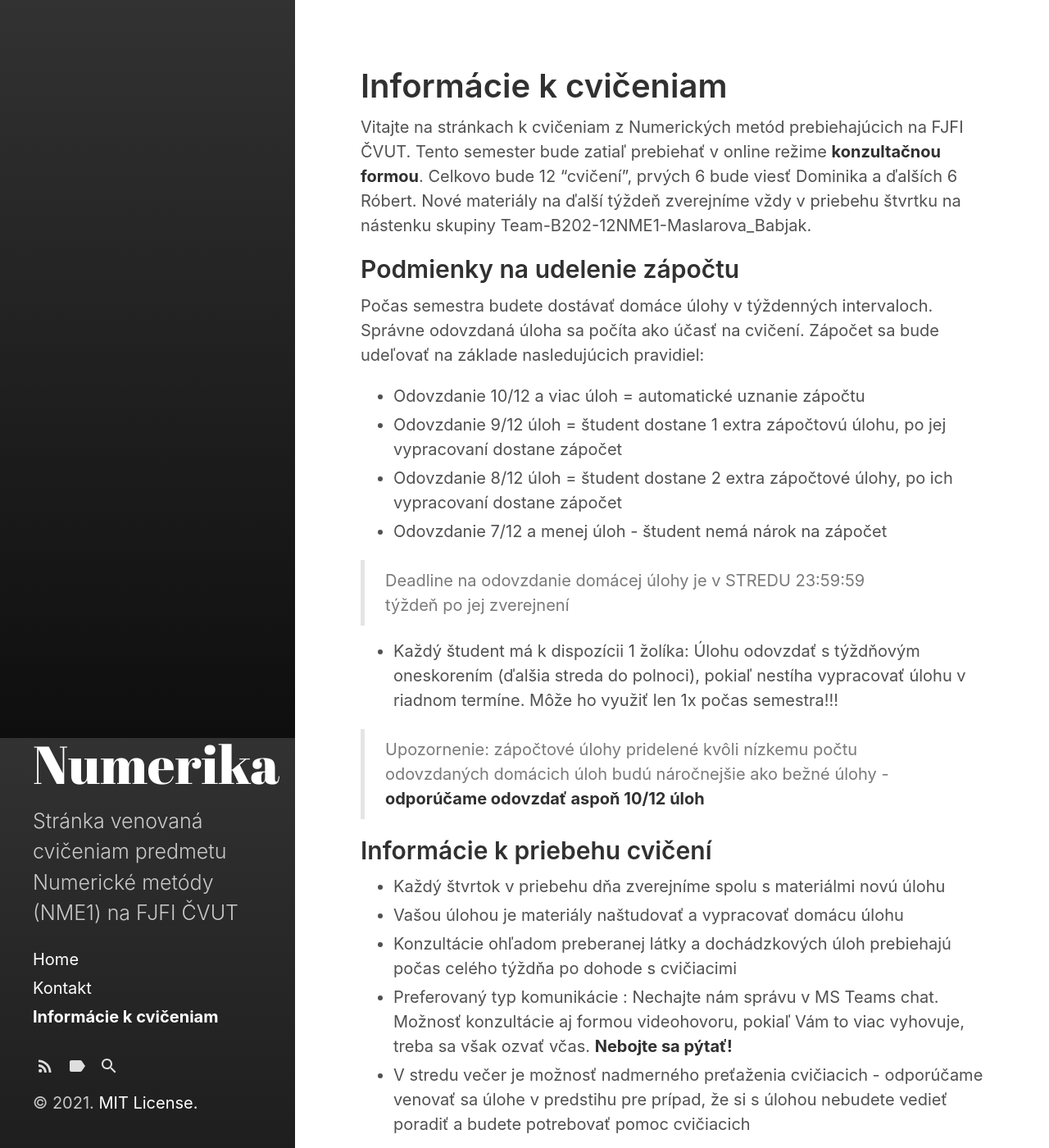
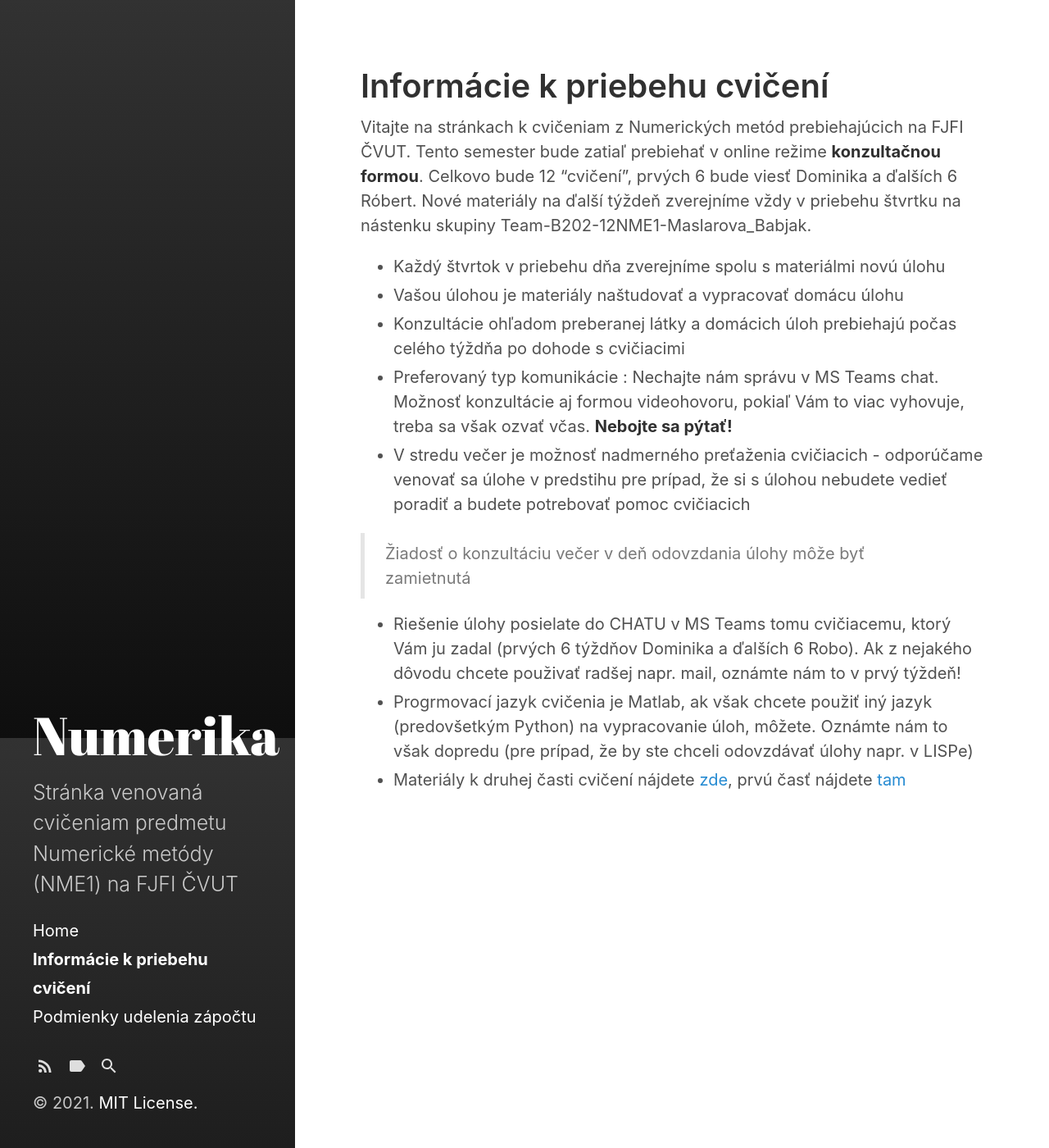
Before and after one commit to babjarob/babjarob-babjarob.github.io, a Jekyll site: the page built from info.md, in a window 1280 px wide and 1400 px high. Shown: the whole window at 82% size. Built offline with Jekyll 4.4.1, drawn with Linux system fonts in a browser that asks for light colours.

Commit message:
splti info

```diff
--- a/info.md
+++ b/info.md
@@ -1,6 +1,6 @@
 ---
 layout: page
-title: Informácie k cvičeniam
+title: Informácie k priebehu cvičení
 sidebar_link: true
 ---
 
@@ -9,34 +9,9 @@
 prvých 6 bude viesť Dominika a ďalších 6 Róbert. Nové materiály na ďalší týždeň zverejníme vždy
 v priebehu štvrtku na nástenku skupiny Team-B202-12NME1-Maslarova_Babjak.
 
-
-## Podmienky na udelenie zápočtu
-
-Počas semestra budete dostávať domáce úlohy v týždenných intervaloch. Správne
-odovzdaná úloha sa počíta ako účasť na cvičení. Zápočet sa bude udeľovať na základe
-nasledujúcich pravidiel:
-
- * Odovzdanie 10/12 a viac úloh = automatické uznanie zápočtu
- * Odovzdanie 9/12 úloh = študent dostane 1 extra zápočtovú úlohu,
-   po jej vypracovaní dostane zápočet
- * Odovzdanie 8/12 úloh = študent dostane 2 extra zápočtové úlohy,
-   po ich vypracovaní dostane zápočet
- * Odovzdanie 7/12 a menej úloh - študent nemá nárok na zápočet
-
-> Deadline na odovzdanie domácej úlohy je v STREDU 23:59:59 týždeň po jej zverejnení
-
- * Každý študent má k dispozícii 1 žolíka: Úlohu odovzdať s týždňovým oneskorením
- (ďalšia streda do polnoci), pokiaľ nestíha vypracovať úlohu v riadnom termíne. Môže ho využiť
- len 1x počas semestra!!!
-
-> Upozornenie: zápočtové úlohy pridelené kvôli nízkemu počtu odovzdaných domácich
-  úloh budú náročnejšie ako bežné úlohy - **odporúčame odovzdať aspoň 10/12 úloh**
-
-## Informácie k priebehu cvičení
-
  * Každý štvrtok v priebehu dňa zverejníme spolu s materiálmi novú úlohu
  * Vašou úlohou je materiály naštudovať a vypracovať domácu úlohu
- * Konzultácie ohľadom preberanej látky a dochádzkových úloh prebiehajú
+ * Konzultácie ohľadom preberanej látky a domácich úloh prebiehajú
    počas celého týždňa po dohode s cvičiacimi
  * Preferovaný typ komunikácie : Nechajte nám správu v MS Teams chat. Možnosť
    konzultácie aj formou videohovoru, pokiaľ Vám to viac vyhovuje, treba sa však
```
Also changed, not shown: _posts/2021-02-15-cv6.md (+0 -2 lines), about.md (+1 -0 lines), zapocet.md (added, +27 -0 lines).
